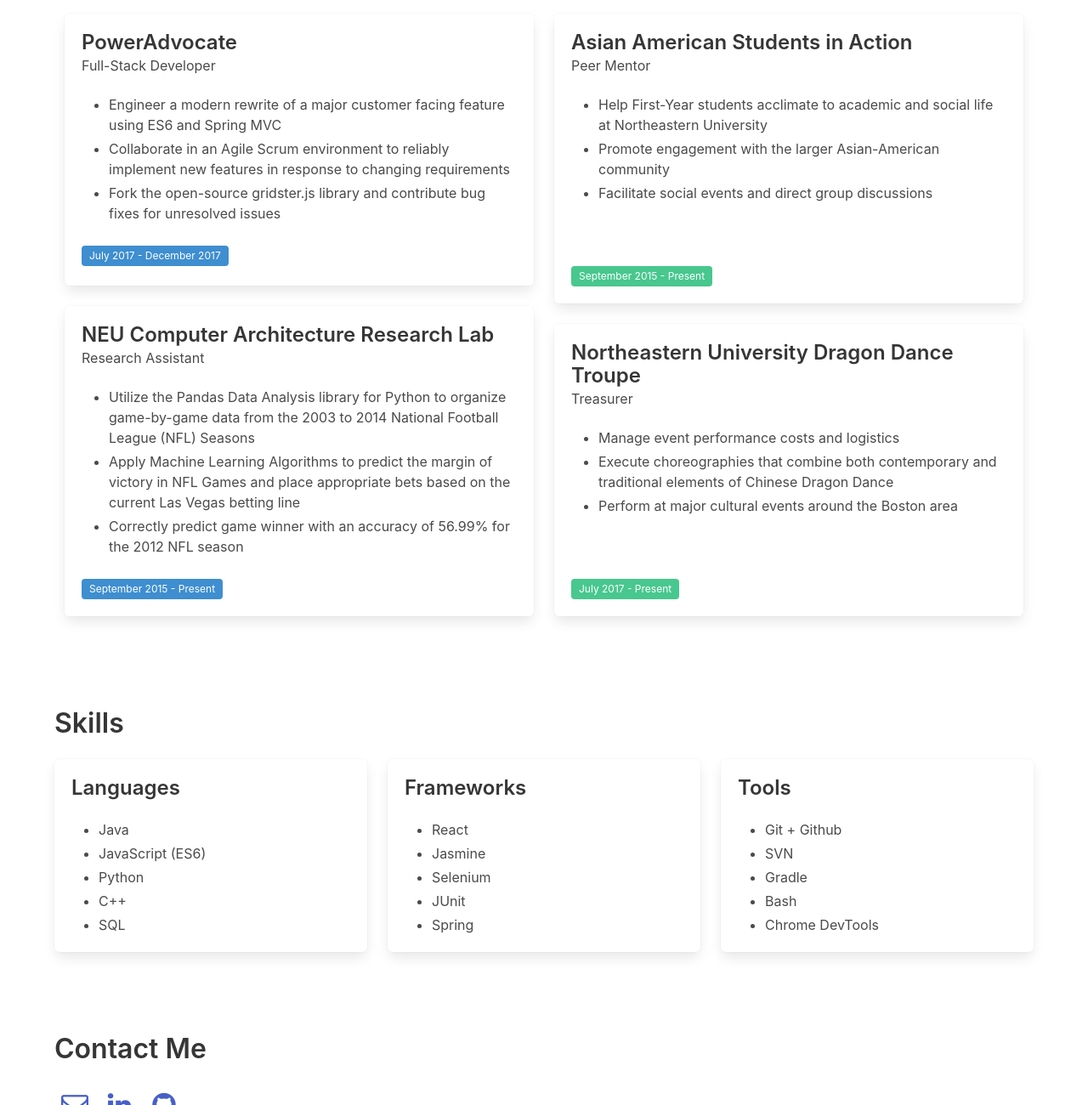
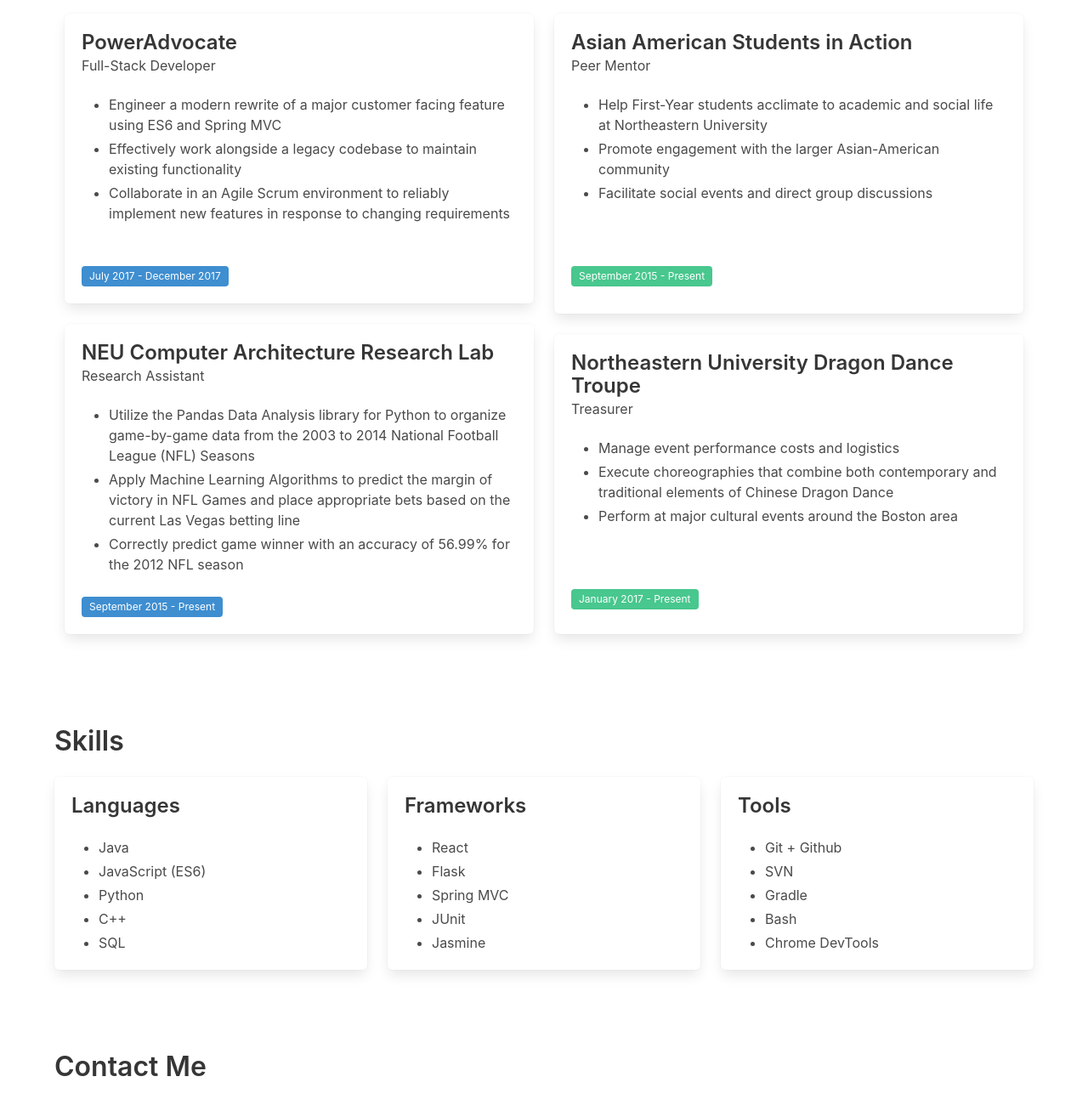
Before and after one commit to jeremyeng/personal-portfolio, a plain HTML site: page index.html in a window 1280 px wide. Shown: the part 379-1679 px from the top of the page at 85% size. Drawn offline with nearby package versions, Linux system fonts and the light colour scheme.

Commit message:
edit experience/skills content

```diff
--- a/index.html
+++ b/index.html
@@ -44,8 +44,9 @@
                 <div class="content">
                   <ul>
                     <li>Engineer a modern rewrite of a major customer facing feature using ES6 and Spring MVC</li>
+                    <li>Effectively work alongside a legacy codebase to maintain existing functionality</li>
                     <li>Collaborate in an Agile Scrum environment to reliably implement new features in response to changing requirements</li>
-                    <li>Fork the open-source gridster.js library and contribute bug fixes for unresolved issues</li>
+                    <br>
                   </ul>
                 </div>
                 <span class="tag is-info">July 2017 - December 2017</span>
@@ -92,7 +93,7 @@
                   </ul>
                 </div>
                 <br><br>
-                <span class="tag is-success">July 2017 - Present</span>
+                <span class="tag is-success">January 2017 - Present</span>
               </div>
             </div>
           </div>
@@ -127,10 +128,10 @@
               <div class="content">
                 <ul>
                   <li>React</li>
+                  <li>Flask</li>
+                  <li>Spring MVC</li>
+                  <li>JUnit</li>
                   <li>Jasmine</li>
-                  <li>Selenium</li>
-                  <li>JUnit</li>
-                  <li>Spring</li>
                 </ul>
               </div>
             </div>
```
